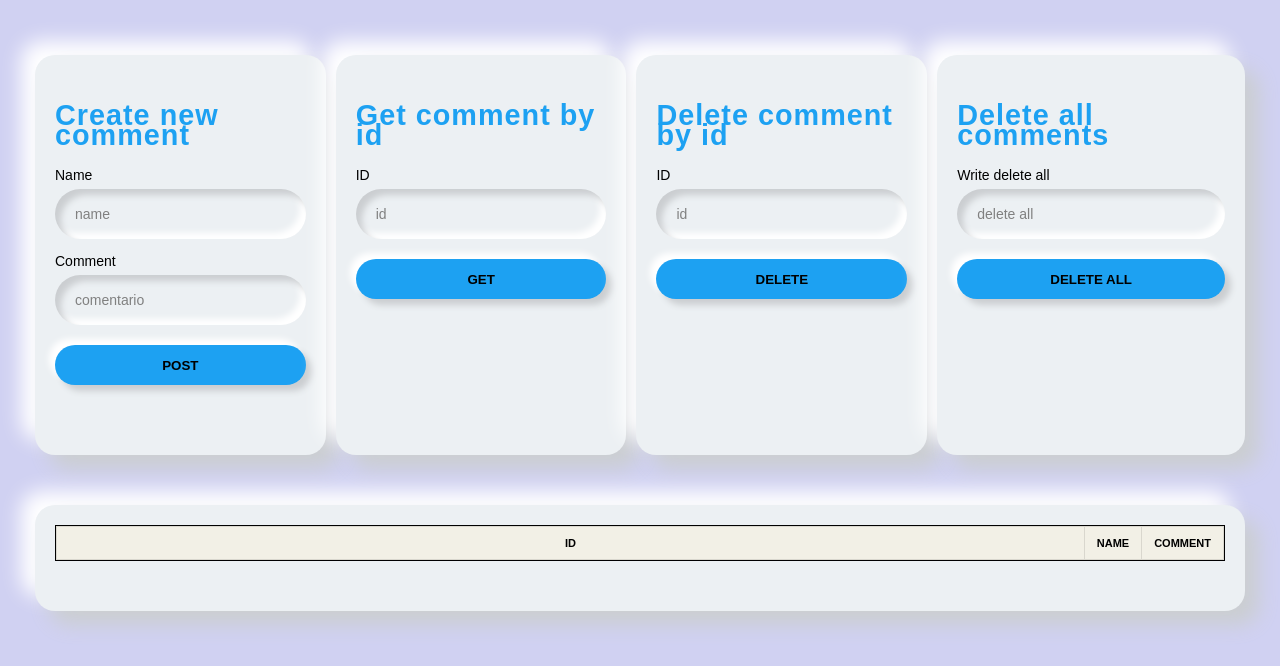
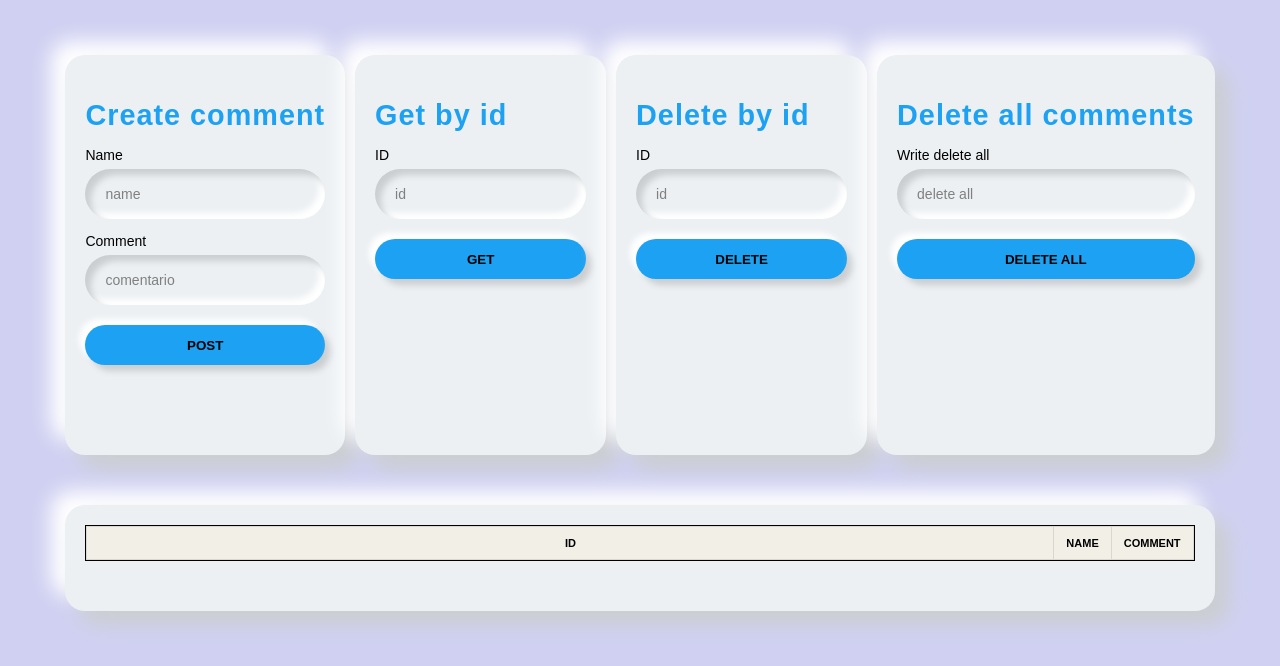
Before and after one commit to alfonso-m-g/rest-api-gui, a plain HTML site: page index.html in a window 1280 px wide. Drawn offline with Linux system fonts and the light colour scheme; no server answers.

Commit message:
Update index.html

```diff
--- a/index.html
+++ b/index.html
@@ -8,7 +8,7 @@
          <div class="item1">
             <div class="container" style="max-height: 100%;">
                <div class="inputs">
-                  <div class="brand-title">Create new comment</div>
+                  <div class="brand-title">Create comment</div>
                   <br>
                   <label>Name</label>
                   <input type="text" name="name" placeholder="name">
@@ -21,7 +21,7 @@
          <div class="item2">
             <div class="container">
                <div class="inputs">
-                  <div class="brand-title">Get comment by id</div>
+                  <div class="brand-title">Get by id</div>
                   <br>
                   <label>ID</label>
                   <input type="text" name="id_get" placeholder="id">
@@ -32,7 +32,7 @@
          <div class="item3">
              <div class="container">
                  <div class="inputs">
-                     <div class="brand-title">Delete comment by id</div>
+                     <div class="brand-title">Delete by id</div>
                      <br>
                      <label>ID</label>
                      <input type="text" name="id_delete" placeholder="id">
```
